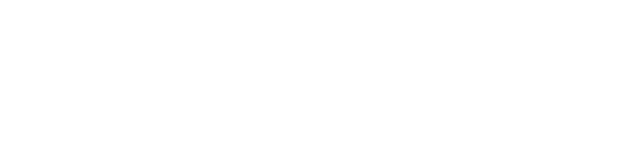
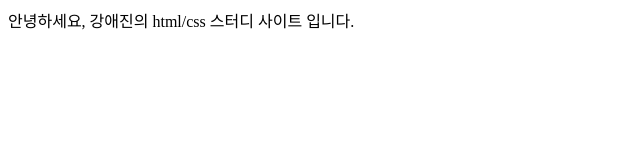
Before and after one commit to Ajstudying/html-css-study, a plain HTML site: page index.html in a window 1280 px wide. Shown: the whole page, without its empty margins (0-640 px from the left). Drawn offline with Linux system fonts and the light colour scheme.

Commit message:
웰컴 문구 추가

```diff
--- a/index.html
+++ b/index.html
@@ -6,6 +6,6 @@
     <title>Document</title>
 </head>
 <body>
-
+    안녕하세요, 강애진의 html/css 스터디 사이트 입니다.
 </body>
 </html>
```
